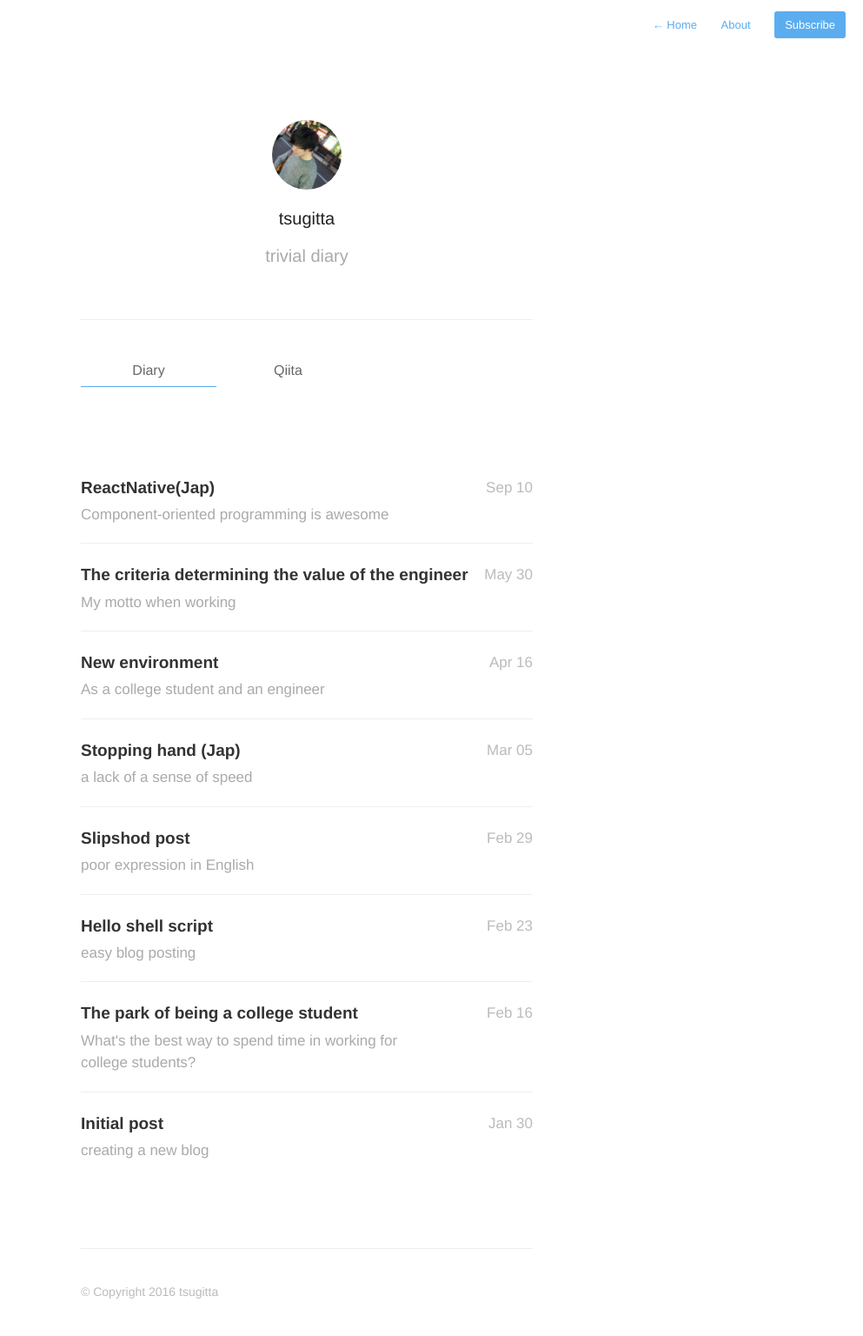
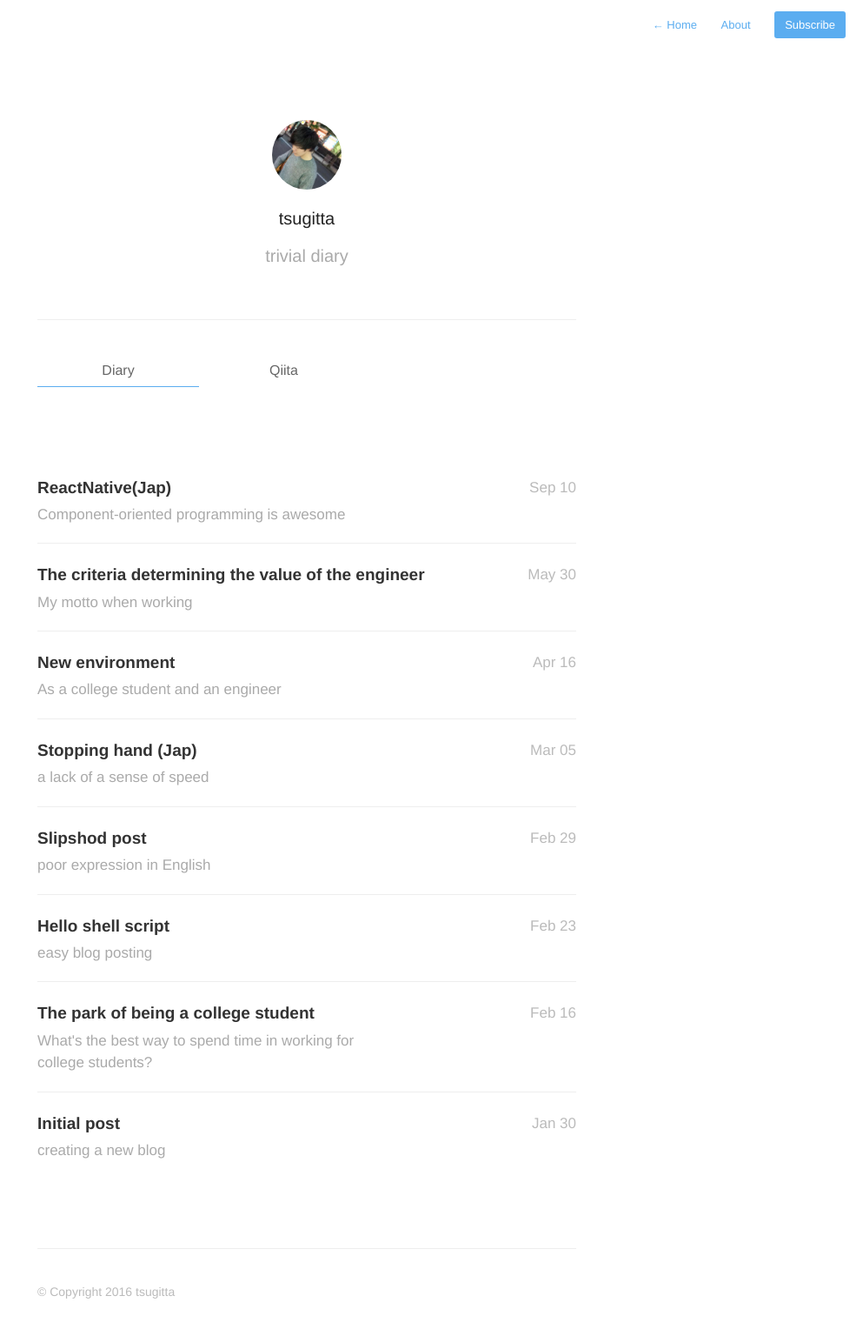
Before and after one commit to tsugitta/mini-blog, a Jekyll site: the page built from index.html, in a window 1280 px wide. Shown: the whole page at 87% size, without its empty margins (287-1280 px from the left). Built offline with Jekyll 4.4.1, drawn with Linux system fonts in a browser that asks for light colours; nearby versions of some CDN libraries; the list of posts is cut into pages by our own code.

Commit message:
Widen wrapper width

```diff
--- a/assets/css/style.css
+++ b/assets/css/style.css
@@ -71,7 +71,7 @@ h2 {
 
 .profile #wrapper {
 	padding: 100px 40px 0px;
-	max-width: 600px;
+	max-width: 700px;
 	margin: 0 auto;
 }
 
@@ -111,7 +111,7 @@ h2 {
 nav.main-nav {
 	padding: 20px 20px 0;
 
-	/*max-width: 600px;*/
+	/*max-width: 700px;*/
 	/*width:100%;*/
 	background: #fff;
 	background: rgba(255,255,255,.90);
@@ -139,19 +139,19 @@ nav.main-nav a.cta {
 }
 
 #wrapper {
-  max-width: 600px;
+  max-width: 700px;
   margin: 0 auto;
   padding: 60px 40px 100px 40px;
 }
 
 #wrapper.home {
-	max-width: 600px;
+	max-width: 700px;
 	margin: 0 auto;
 	padding: 0px 40px 20px 40px;
 }
 
 #tabbar-wrapper {
-	max-width: 600px;
+	max-width: 700px;
   margin: 0 auto 30px;
   padding: 0 40px;
 }
```
